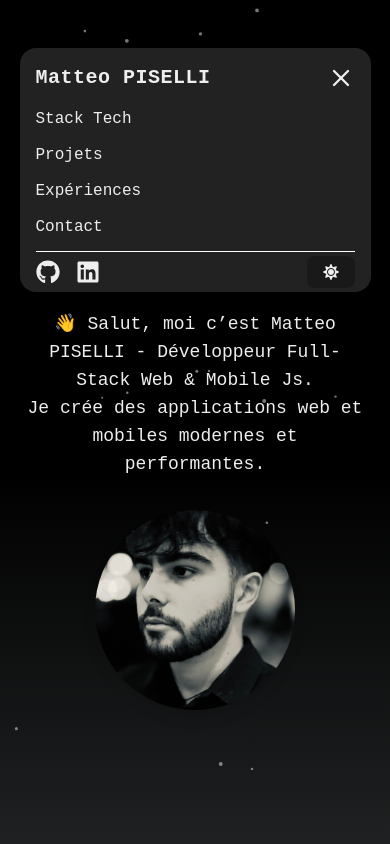
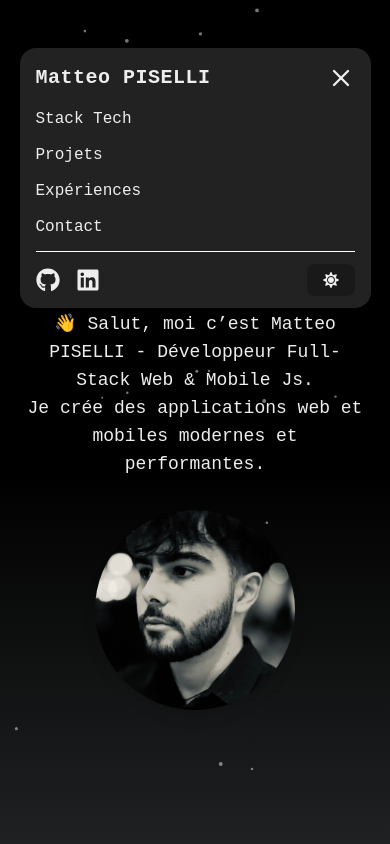
Before and after one commit to MatteoPiselli/portfolio, a Next.js app: page / in a window 390 px wide. Both pictures are taken after a click on the button 340 px from the left and 78 px from the top of the page. Shown: the top 844 px of the page. Built offline with nearby package versions, Linux system fonts and the light colour scheme; no server answers.

Commit message:
Ajustement des marges dans la barre de navigation pour améliorer l'espacement

```diff
--- a/components/NavBar.jsx
+++ b/components/NavBar.jsx
@@ -111,7 +111,7 @@ export default function Navbar() {
                       </span>
                     </Link>
                   </li>
-                  <div className="flex items-center border-t pt-2 space-x-4">
+                  <div className="flex items-center border-t pt-4 pb-2 space-x-4">
                     <a
                       href="https://github.com/MatteoPiselli"
                       target="_blank"
```
